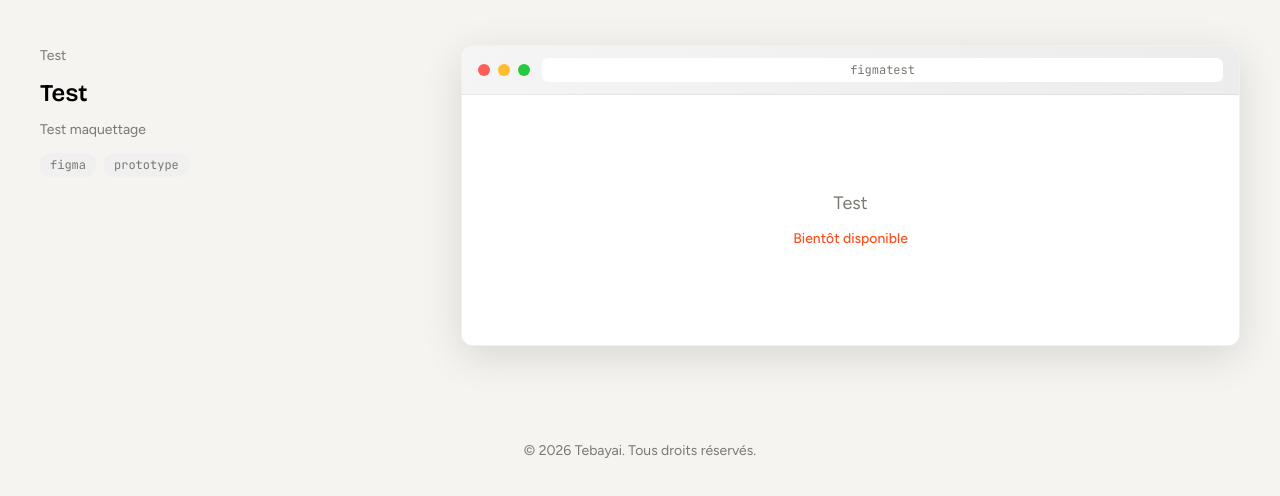
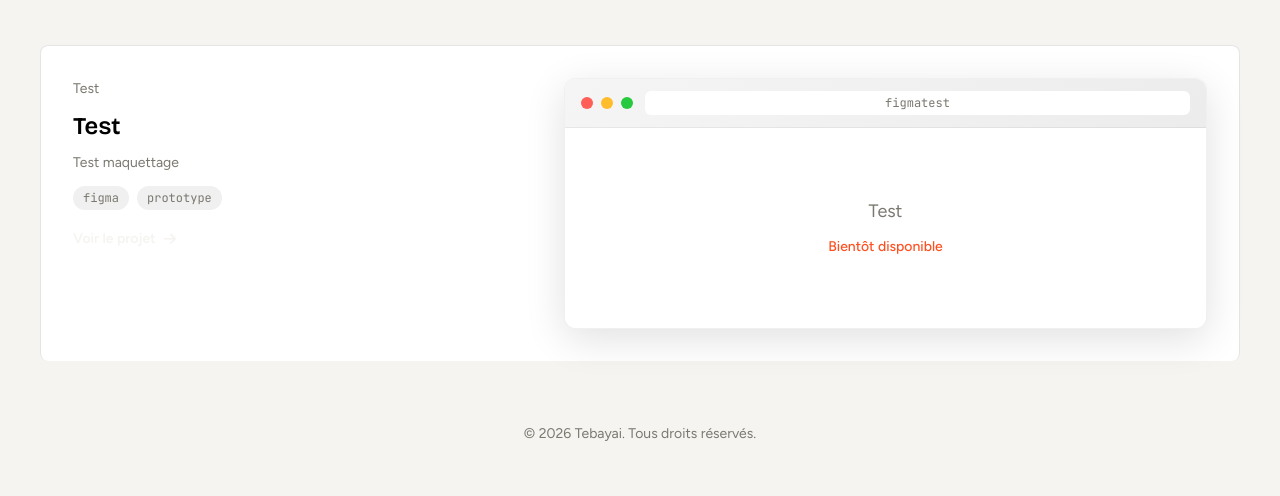
Before and after one commit to Tebayai/Portfolioo, a website: page projets.html in a window 1280 px wide. Shown: the part 298-794 px from the top of the page. Drawn offline with nearby package versions, Linux system fonts and the light colour scheme.

Commit message:
ajust projetc grid

```diff
--- a/assets/scss/_projects.scss
+++ b/assets/scss/_projects.scss
@@ -57,6 +57,28 @@
                 font-family: $font-submain;
             }
 
+            .project-link {
+                display: inline-flex;
+                align-items: center;
+                gap: 0.5rem;
+                font-size: 14px;
+                color: $primary-color;
+                font-weight: 600;
+                text-decoration: none;
+                margin-top: 0.5rem;
+                transition: $transition;
+
+                i {
+                    transition: $transition;
+                }
+
+                &:hover {
+                    i {
+                        transform: translateX(4px);
+                    }
+                }
+            }
+
             @include tablet-up {
                 width: 50%;
             }
@@ -66,6 +88,13 @@
             flex-direction: row;
             gap: 2rem;
         }
+    }
+
+    .project-item-page{
+        background: white;
+        padding: 2rem;
+        border: 1px solid #e5e5e5;
+        border-radius: 8px;
     }
 
     // Browser Window Style (Mac)
@@ -165,6 +194,11 @@
             @media(min-width: 426px){
                 align-items: center;
             }
+
+            @include tablet-up {
+                min-height: 200px;
+                max-height: 250px;
+            }
         }
 
         // Coming Soon Message
@@ -190,7 +224,7 @@
 
 
         @include tablet-up {
-            width: 100%;
+            width: 70%;
         }
     }
 }
--- a/projets.html
+++ b/projets.html
@@ -54,7 +54,7 @@
             <div class="projects-section projet-tab active" data-tab-content="maquette" id="maquette">
                 <div class="projects-container">
                     <!-- Projet 1: Dashboard -->
-                    <div class="project-item">
+                    <div class="project-item project-item-page">
                         <div class="projet-title">
                             <span class="subtitle">Test</span>
                             <h3>Test</h3>
@@ -63,6 +63,7 @@
                                 <span class="labels-use">figma</span>
                                 <span class="labels-use">prototype</span>
                             </div>
+                            <a href="#" class="project-link">Voir le projet <i class="fas fa-arrow-right"></i></a>
                         </div>
                         <a href="#" class="browser-window dashboard-link" title="Dashboard">
                             <div class="browser-header">
@@ -88,7 +89,7 @@
             <div class="projet-tab projects-section" data-tab-content="web" id="web">
                 <div class="projects-container">
                     <!-- Projet 1: Dashboard -->
-                    <div class="project-item">
+                    <div class="project-item project-item-page">
                         <div class="projet-title">
                             <span class="subtitle">Concept</span>
                             <h3>Dashboard</h3>
@@ -98,6 +99,7 @@
                                 <span class="labels-use">css/sass</span>
                                 <span class="labels-use">php</span>
                             </div>
+                            <a href="#" class="project-link">Voir le projet <i class="fas fa-arrow-right"></i></a>
                         </div>
                         <a href="#" class="browser-window dashboard-link" title="Dashboard">
                             <div class="browser-header">
@@ -118,7 +120,7 @@
                     </div>
 
                     <!-- Projet 2: ExamFinal -->
-                    <div class="project-item">
+                    <div class="project-item project-item-page">
                         <div class="projet-title">
                             <span class="subtitle">Auto école</span>
                             <h3>Projet de fin d'études</h3>
@@ -128,6 +130,7 @@
                                 <span class="labels-use">css</span>
                                 <span class="labels-use">js</span>
                             </div>
+                            <a href="https://tebayai.github.io/ExamFinalBTS/" target="_blank" class="project-link">Voir le projet <i class="fas fa-arrow-right"></i></a>
                         </div>
                         <a href="https://tebayai.github.io/ExamFinalBTS/" target="_blank" class="browser-window" title="ExamFinal BTS">
                             <div class="browser-header">
@@ -148,7 +151,7 @@
                     </div>
 
                     <!-- Projet 3: carNight -->
-                    <div class="project-item">
+                    <div class="project-item project-item-page">
                         <div class="projet-title">
                             <span class="subtitle">CARNIGHT</span>
                             <h3>Concept automobiles</h3>
@@ -158,6 +161,7 @@
                                 <span class="labels-use">css</span>
                                 <span class="labels-use">js</span>
                             </div>
+                            <a href="https://tebayai.github.io/carNight/main.html" target="_blank" class="project-link">Voir le projet <i class="fas fa-arrow-right"></i></a>
                         </div>
                         <a href="https://tebayai.github.io/carNight/main.html" target="_blank" class="browser-window" title="carNight">
                             <div class="browser-header">
```
Also changed, not shown: assets/css/style.css, 1 other file.
